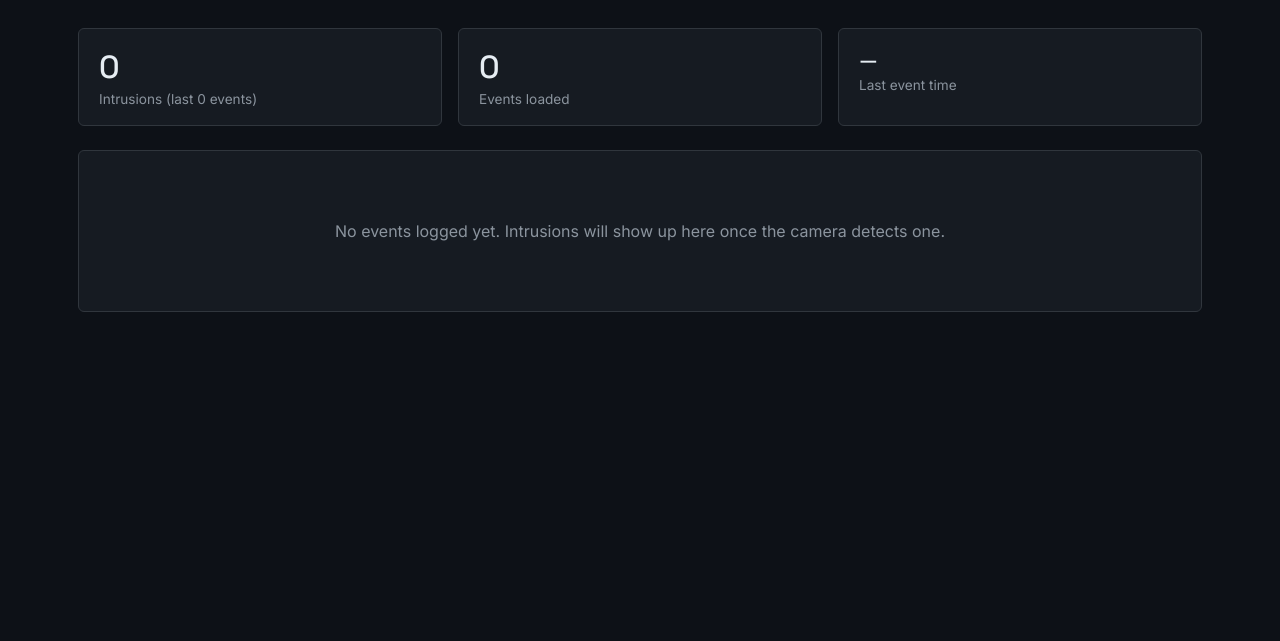
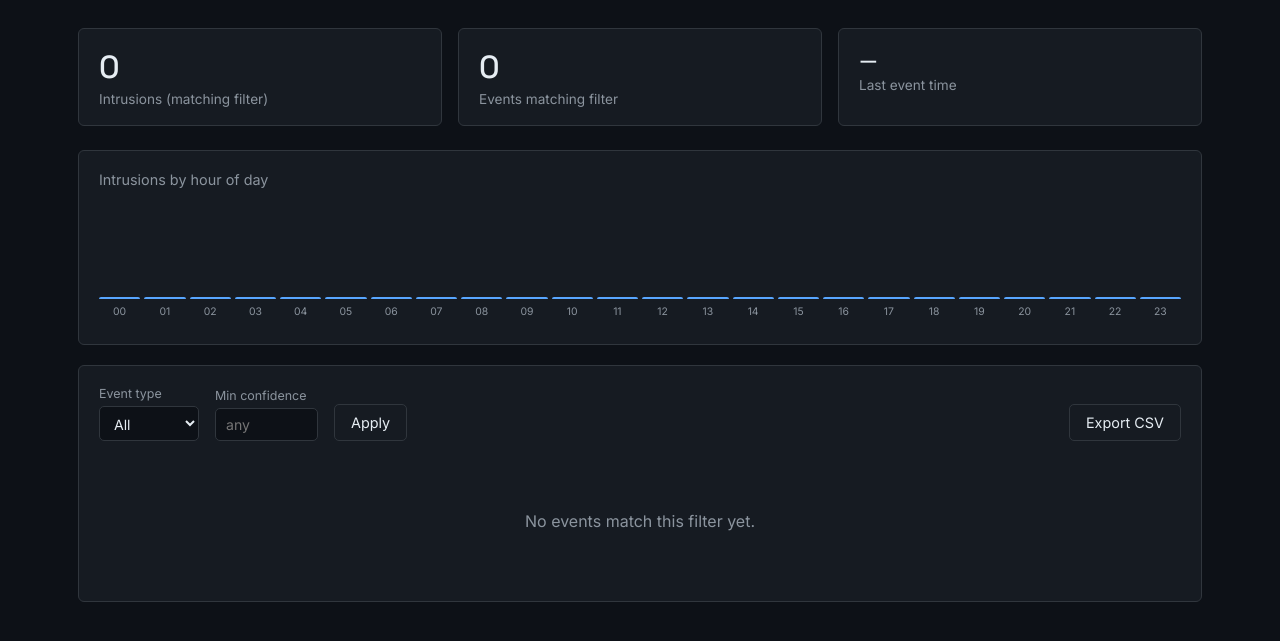
Before and after one commit to Harish34272/geofencing_restriction, a Flask app: page /dashboard in a window 1280 px wide. Shown: the part 73-714 px from the top of the page. Run offline with Flask 3, Linux system fonts and the light colour scheme; some libraries are stand-ins or nearby versions.

Commit message:
dashboard ui change

```diff
--- a/app.py
+++ b/app.py
@@ -20,10 +20,13 @@ Then open:
 
 import os
 import csv
+import io
 import json
 import time
 import threading
 from datetime import datetime
+from collections import Counter
+from math import ceil
 
 import cv2
 from flask import (
@@ -34,7 +37,7 @@ from dotenv import load_dotenv
 from ultralytics import YOLO
 from playsound import playsound
 
-from db_logger import init_db, log_event_to_db, get_recent_events
+from db_logger import init_db, log_event_to_db, get_recent_events, get_filtered_events
 
 # ─────────────────────────────────────────
 # CONFIG (mirrors restriction.py)
@@ -42,7 +45,9 @@ from db_logger import init_db, log_event_to_db, get_recent_events
 load_dotenv()
 
 CAMERA_INDEX = int(os.getenv("CAMERA_INDEX", 0))
-CONFIDENCE_THRESHOLD = 0.5
+DEFAULT_CONFIDENCE = 0.5     # starting point; adjustable live from /live_camera
+MIN_CONFIDENCE = 0.1
+MAX_CONFIDENCE = 0.95
 MODEL_PATH = "yolov8n.pt"
 PERSON_CLASS_ID = 0
 SNAPSHOT_DIR = "intrusion_snapshots"
@@ -67,6 +72,7 @@ state_lock = threading.Lock()
 latest_jpeg = None                # bytes, most recent encoded frame
 frame_size = {"width": None, "height": None}
 geofence_zone = None              # (x1, y1, x2, y2) in native frame coordinates
+detection_confidence = DEFAULT_CONFIDENCE   # read fresh each frame by camera_worker
 status = {
     "intruding": False,
     "persons_detected": 0,
@@ -74,6 +80,7 @@ status = {
     "last_event": None,
     "last_event_time": None,
     "zone_set": False,
+    "confidence": DEFAULT_CONFIDENCE,
 }
 
 
@@ -225,9 +232,10 @@ def camera_worker():
             frame_size["width"] = w
             frame_size["height"] = h
             zone = geofence_zone
+            conf_threshold = detection_confidence
 
         results = model(frame, classes=[PERSON_CLASS_ID],
-                         conf=CONFIDENCE_THRESHOLD, verbose=False)[0]
+                         conf=conf_threshold, verbose=False)[0]
 
         intruder_count = 0
         total_persons = 0
@@ -281,6 +289,7 @@ def camera_worker():
             status["persons_detected"] = total_persons
             status["intruders"] = intruder_count
             status["zone_set"] = zone is not None
+            status["confidence"] = conf_threshold
 
         # Throttle encoding/sending to STREAM_FPS_CAP
         now = time.time()
@@ -378,6 +387,24 @@ def set_zone():
     return jsonify({"ok": True, "zone": zone})
 
 
+@app.route("/set_confidence", methods=["POST"])
+def set_confidence():
+    global detection_confidence
+    data = request.get_json(force=True)
+    try:
+        value = float(data["confidence"])
+    except (KeyError, TypeError, ValueError):
+        return jsonify({"ok": False, "error": "Missing or invalid 'confidence'"}), 400
+
+    if not (MIN_CONFIDENCE <= value <= MAX_CONFIDENCE):
+        return jsonify({"ok": False,
+                         "error": f"confidence must be between {MIN_CONFIDENCE} and {MAX_CONFIDENCE}"}), 400
+
+    with state_lock:
+        detection_confidence = value
+    return jsonify({"ok": True, "confidence": value})
+
+
 @app.route("/clear_zone", methods=["POST"])
 def clear_zone():
     global geofence_zone
@@ -397,24 +424,65 @@ def get_status():
 # ─────────────────────────────────────────
 # ROUTES — DASHBOARD
 # ─────────────────────────────────────────
+DASHBOARD_FETCH_CAP = 200   # how many filtered events we pull before paginating
+PER_PAGE = 10
+
+
+def _read_dashboard_filters():
+    """Parse & validate filter/pagination query params shared by /dashboard and /dashboard/export."""
+    event_type = request.args.get("event_type") or None
+    if event_type not in (None, "INTRUSION_DETECTED", "ZONE_CLEARED"):
+        event_type = None
+
+    min_conf_raw = request.args.get("min_conf", "")
+    try:
+        min_conf = float(min_conf_raw) if min_conf_raw != "" else None
+    except ValueError:
+        min_conf = None
+
+    try:
+        page = max(1, int(request.args.get("page", 1)))
+    except ValueError:
+        page = 1
+
+    return event_type, min_conf, page
+
+
 @app.route("/dashboard")
 def dashboard():
-    events = get_recent_events(limit=40)
+    event_type, min_conf, page = _read_dashboard_filters()
+
+    events = get_filtered_events(limit=DASHBOARD_FETCH_CAP,
+                                  event_type=event_type, min_confidence=min_conf)
 
     total_intrusions = sum(1 for e in events if e.event_type == "INTRUSION_DETECTED")
     last_event_time = events[0].timestamp.strftime("%Y-%m-%d %H:%M:%S") if events else "—"
 
+    total_pages = max(1, ceil(len(events) / PER_PAGE))
+    page = min(page, total_pages)
+    page_events = events[(page - 1) * PER_PAGE: page * PER_PAGE]
+
     rows = []
-    for e in events:
+    for e in page_events:
         rows.append({
             "id": e.id,
             "timestamp": e.timestamp.strftime("%Y-%m-%d %H:%M:%S"),
             "event_type": e.event_type,
-            "bbox": e.bbox or "—",
             "confidence": f"{e.confidence:.0%}" if e.confidence is not None else "—",
             "snapshot_filename": (os.path.basename(e.snapshot_path)
                                    if e.snapshot_path else None),
         })
+
+    # Intrusions by hour-of-day, across the filtered set (not just this page)
+    hour_counts = Counter(
+        e.timestamp.hour for e in events if e.event_type == "INTRUSION_DETECTED"
+    )
+    max_hour_count = max(hour_counts.values(), default=0)
+    hourly = [{
+        "hour": f"{h:02d}",
+        "count": hour_counts.get(h, 0),
+        "pct": round((hour_counts.get(h, 0) / max_hour_count) * 100) if max_hour_count else 0,
+    } for h in range(24)]
 
     return render_template(
         "dashboard.html",
@@ -422,6 +490,37 @@ def dashboard():
         total_intrusions=total_intrusions,
         total_events=len(events),
         last_event_time=last_event_time,
+        page=page,
+        total_pages=total_pages,
+        event_type=event_type or "",
+        min_conf=min_conf,
+        hourly=hourly,
+    )
+
+
+@app.route("/dashboard/export")
+def dashboard_export():
+    event_type, min_conf, _ = _read_dashboard_filters()
+    events = get_filtered_events(limit=DASHBOARD_FETCH_CAP,
+                                  event_type=event_type, min_confidence=min_conf)
+
+    buf = io.StringIO()
+    writer = csv.writer(buf)
+    writer.writerow(["timestamp", "event_type", "bbox", "confidence", "snapshot_path"])
+    for e in events:
+        writer.writerow([
+            e.timestamp.strftime("%Y-%m-%d %H:%M:%S"),
+            e.event_type,
+            e.bbox or "",
+            f"{e.confidence:.4f}" if e.confidence is not None else "",
+            e.snapshot_path or "",
+        ])
+
+    filename = f"geofence_events_{datetime.now():%Y%m%d_%H%M%S}.csv"
+    return Response(
+        buf.getvalue(),
+        mimetype="text/csv",
+        headers={"Content-Disposition": f"attachment; filename={filename}"},
     )
 
 
--- a/geofence_log.csv
+++ b/geofence_log.csv
@@ -152,3 +152,7 @@ timestamp,event,person_bbox,confidence
 2026-10-29 16:12:14,ZONE_CLEARED,"(0, 0, 0, 0)",0.00
 2026-10-29 16:12:21,INTRUSION_DETECTED,"(76, 46, 608, 479)",0.90
 2026-10-29 16:12:23,ZONE_CLEARED,"(0, 0, 0, 0)",0.00
+2026-10-29 17:14:07,INTRUSION_DETECTED,"(79, 1, 587, 479)",0.89
+2026-10-29 17:14:10,ZONE_CLEARED,"(0, 0, 0, 0)",0.00
+2026-10-29 17:15:25,INTRUSION_DETECTED,"(55, 106, 501, 478)",0.86
+2026-10-29 17:15:27,ZONE_CLEARED,"(0, 0, 0, 0)",0.00
--- a/static/style.css
+++ b/static/style.css
@@ -138,6 +138,27 @@ button.danger:hover { border-color: var(--alert); color: var(--alert); }
 
 .hint { color: var(--text-dim); font-size: 0.85rem; margin-top: 10px; }
 
+.confidence-row {
+  margin-top: 20px;
+  padding-top: 16px;
+  border-top: 1px solid var(--border);
+}
+
+.confidence-row label {
+  font-size: 0.9rem;
+  color: var(--text-dim);
+}
+
+.confidence-row label span { color: var(--info); font-weight: 600; }
+
+.confidence-row input[type="range"] {
+  width: 100%;
+  max-width: 420px;
+  display: block;
+  margin: 8px 0 4px;
+  accent-color: var(--info);
+}
+
 /* ── Dashboard page ──────────────────────────────── */
 
 .stat-row {
@@ -222,3 +243,110 @@ tr:hover td { background: rgba(255,255,255,0.02); }
 #themeToggle:hover {
     border-color: var(--info);
 }
+
+/* ── Dashboard filter bar ─────────────────────────── */
+
+.filter-bar {
+  display: flex;
+  align-items: flex-end;
+  gap: 16px;
+  flex-wrap: wrap;
+  margin-bottom: 20px;
+}
+
+.filter-bar .field {
+  display: flex;
+  flex-direction: column;
+  gap: 5px;
+}
+
+.filter-bar label {
+  font-size: 0.78rem;
+  color: var(--text-dim);
+}
+
+.filter-bar select,
+.filter-bar input[type="number"] {
+  background: var(--bg);
+  border: 1px solid var(--border);
+  color: var(--text);
+  padding: 7px 10px;
+  border-radius: 5px;
+  font-family: inherit;
+  font-size: 0.88rem;
+}
+
+.filter-bar .spacer { flex: 1; }
+
+a.export-btn {
+  display: inline-block;
+  background: var(--panel);
+  border: 1px solid var(--border);
+  color: var(--text);
+  padding: 9px 16px;
+  border-radius: 5px;
+  font-size: 0.9rem;
+  text-decoration: none;
+}
+
+a.export-btn:hover { border-color: var(--info); color: var(--info); }
+
+/* ── Pagination ───────────────────────────────────── */
+
+.pagination {
+  display: flex;
+  align-items: center;
+  justify-content: center;
+  gap: 14px;
+  margin-top: 18px;
+  color: var(--text-dim);
+  font-size: 0.88rem;
+}
+
+.pagination a {
+  color: var(--text);
+  text-decoration: none;
+  border: 1px solid var(--border);
+  padding: 6px 12px;
+  border-radius: 5px;
+}
+
+.pagination a.disabled {
+  color: var(--text-dim);
+  pointer-events: none;
+  opacity: 0.4;
+}
+
+/* ── Hourly chart ─────────────────────────────────── */
+
+.hourly-chart {
+  display: flex;
+  align-items: flex-end;
+  gap: 4px;
+  height: 120px;
+  margin: 10px 0 6px;
+}
+
+.hourly-chart .bar-wrap {
+  flex: 1;
+  display: flex;
+  flex-direction: column;
+  align-items: center;
+  justify-content: flex-end;
+  height: 100%;
+}
+
+.hourly-chart .bar {
+  width: 100%;
+  background: var(--info);
+  border-radius: 2px 2px 0 0;
+  min-height: 2px;
+}
+
+.hourly-chart .bar.has-count { background: var(--alert); }
+
+.hourly-chart .hour-label {
+  font-size: 0.65rem;
+  color: var(--text-dim);
+  margin-top: 6px;
+}
--- a/templates/dashboard.html
+++ b/templates/dashboard.html
@@ -26,11 +26,11 @@
   <div class="stat-row">
     <div class="stat-card">
       <div class="num">{{ total_intrusions }}</div>
-      <div class="label">Intrusions (last {{ total_events }} events)</div>
+      <div class="label">Intrusions (matching filter)</div>
     </div>
     <div class="stat-card">
       <div class="num">{{ total_events }}</div>
-      <div class="label">Events loaded</div>
+      <div class="label">Events matching filter</div>
     </div>
     <div class="stat-card">
       <div class="num" style="font-size:1.3rem;">{{ last_event_time }}</div>
@@ -38,14 +38,47 @@
     </div>
   </div>
 
+  <div class="panel" style="margin-bottom:20px;">
+    <div style="font-size:0.9rem; color:var(--text-dim); margin-bottom:10px;">Intrusions by hour of day</div>
+    <div class="hourly-chart">
+      {% for h in hourly %}
+      <div class="bar-wrap" title="{{ h.hour }}:00 — {{ h.count }} intrusion(s)">
+        <div class="bar {{ 'has-count' if h.count > 0 else '' }}" style="height: {{ h.pct if h.count > 0 else 1 }}%;"></div>
+        <div class="hour-label">{{ h.hour }}</div>
+      </div>
+      {% endfor %}
+    </div>
+  </div>
+
   <div class="panel">
+    <form class="filter-bar" method="get" action="/dashboard">
+      <div class="field">
+        <label for="event_type">Event type</label>
+        <select name="event_type" id="event_type">
+          <option value="" {{ 'selected' if event_type == '' }}>All</option>
+          <option value="INTRUSION_DETECTED" {{ 'selected' if event_type == 'INTRUSION_DETECTED' }}>Intrusion</option>
+          <option value="ZONE_CLEARED" {{ 'selected' if event_type == 'ZONE_CLEARED' }}>Cleared</option>
+        </select>
+      </div>
+      <div class="field">
+        <label for="min_conf">Min confidence</label>
+        <input type="number" name="min_conf" id="min_conf" min="0" max="1" step="0.05"
+               value="{{ min_conf if min_conf is not none else '' }}" placeholder="any">
+      </div>
+      <button type="submit">Apply</button>
+      <div class="spacer"></div>
+      <a class="export-btn"
+         href="/dashboard/export?event_type={{ event_type }}&min_conf={{ min_conf if min_conf is not none else '' }}">
+         Export CSV
+      </a>
+    </form>
+
     {% if rows %}
     <table>
       <thead>
         <tr>
           <th>Timestamp</th>
           <th>Event</th>
-          <th>Bounding box</th>
           <th>Confidence</th>
           <th>Snapshot</th>
         </tr>
@@ -63,7 +96,6 @@
               {{ row.event_type }}
             {% endif %}
           </td>
-          <td>{{ row.bbox }}</td>
           <td>{{ row.confidence }}</td>
           <td>
             {% if row.snapshot_filename %}
@@ -78,8 +110,17 @@
         {% endfor %}
       </tbody>
     </table>
+
+    <div class="pagination">
+      <a href="/dashboard?page={{ page - 1 }}&event_type={{ event_type }}&min_conf={{ min_conf if min_conf is not none else '' }}"
+         class="{{ 'disabled' if page <= 1 }}">&larr; Prev</a>
+      <span>Page {{ page }} of {{ total_pages }}</span>
+      <a href="/dashboard?page={{ page + 1 }}&event_type={{ event_type }}&min_conf={{ min_conf if min_conf is not none else '' }}"
+         class="{{ 'disabled' if page >= total_pages }}">Next &rarr;</a>
+    </div>
+
     {% else %}
-    <div class="empty-state">No events logged yet. Intrusions will show up here once the camera detects one.</div>
+    <div class="empty-state">No events match this filter yet.</div>
     {% endif %}
   </div>
 
```
Also changed, not shown: db_logger.py (+24 -0 lines), templates/live_camera.html (+30 -0 lines), 1 other file.
